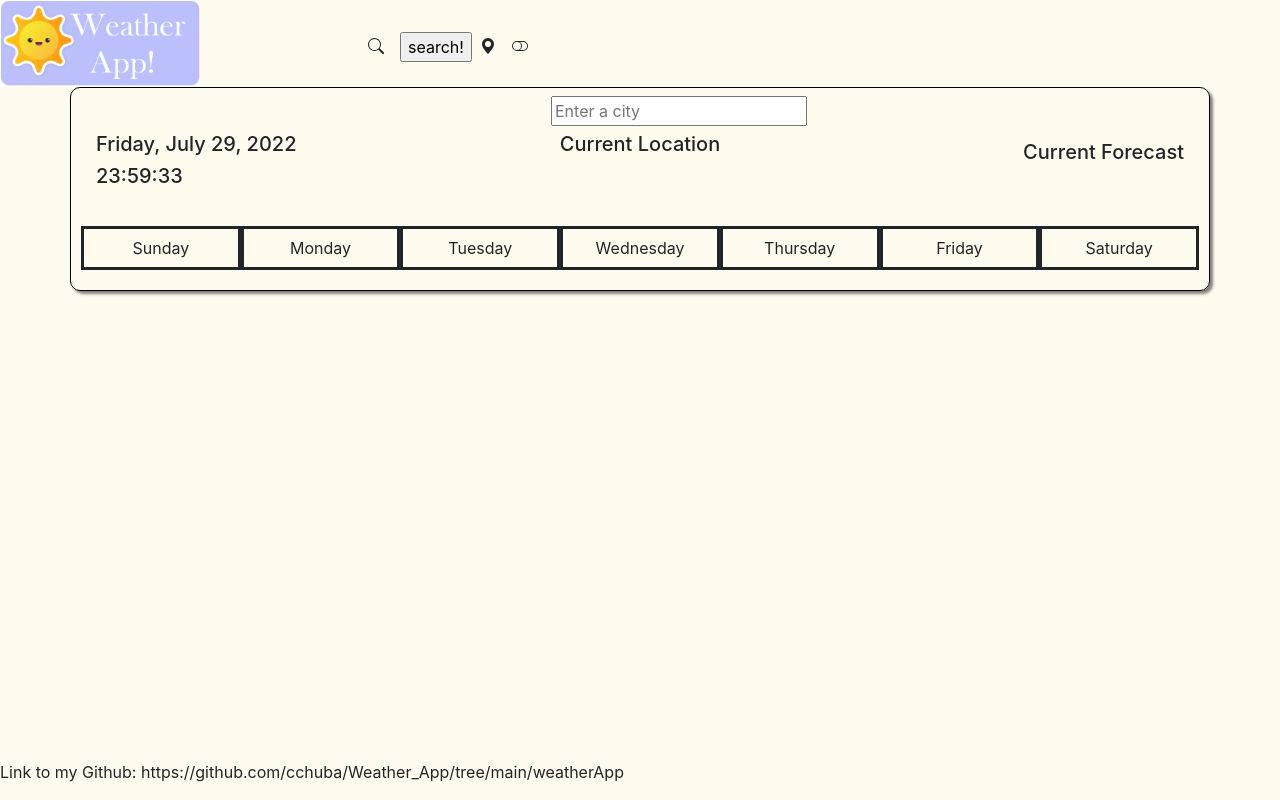
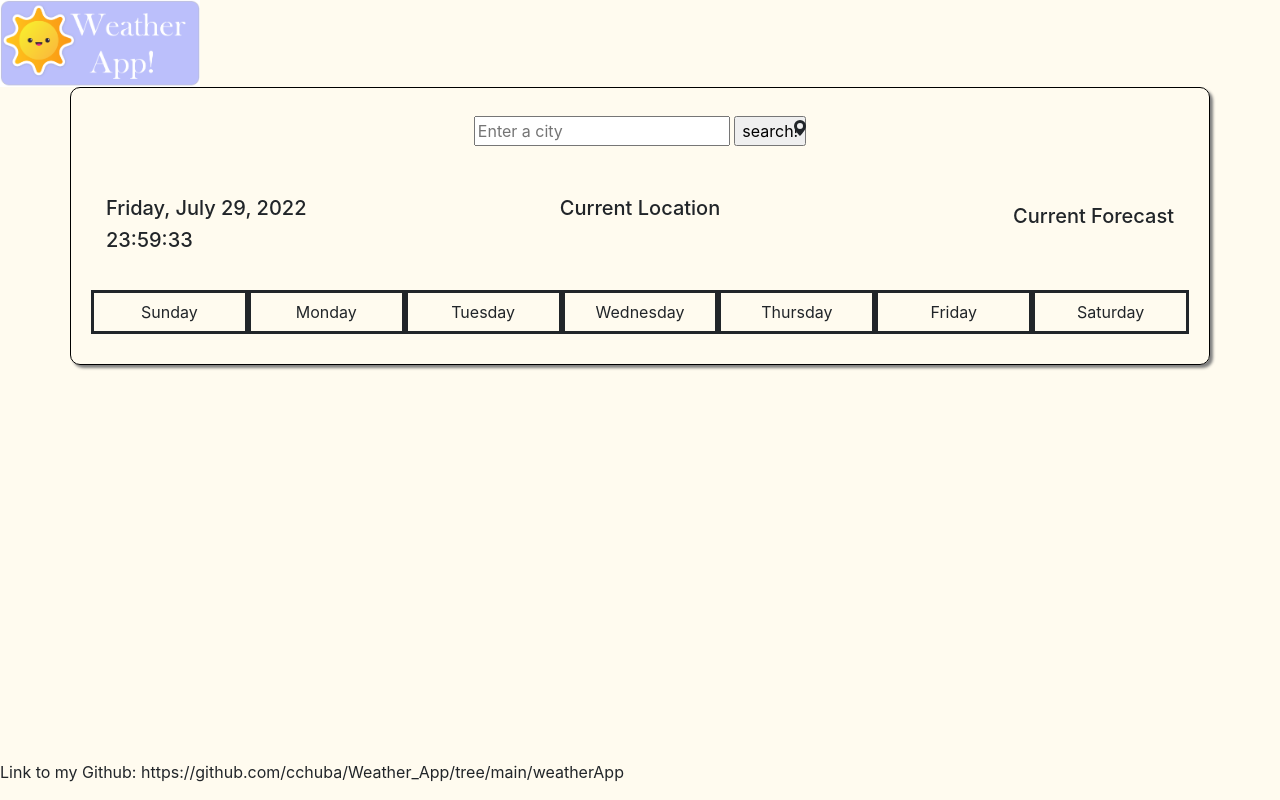
Before and after one commit to cchuba/Weather_App, a website built with Parcel: page weatherApp/index.html in a window 1280 px wide. Built offline with nearby package versions, Linux system fonts and the light colour scheme.

Commit message:
moved search button and geolocation icon

```diff
--- a/weatherApp/index.html
+++ b/weatherApp/index.html
@@ -16,25 +16,6 @@
     <!--Page Logo-->
     <img src="media/weatherAppLogo2.png" alt="app logo" />
 
-    <!--on/off Toggle Switch-->
-    <svg xmlns="http://www.w3.org/2000/svg" width="16" height="16" fill="currentColor"
-      class="bi bi-toggle-off toggleSwitch" viewBox="0 0 16 16">
-      <path
-        d="M11 4a4 4 0 0 1 0 8H8a4.992 4.992 0 0 0 2-4 4.992 4.992 0 0 0-2-4h3zm-6 8a4 4 0 1 1 0-8 4 4 0 0 1 0 8zM0 8a5 5 0 0 0 5 5h6a5 5 0 0 0 0-10H5a5 5 0 0 0-5 5z" />
-    </svg>
-
-    <!-- Location Toggle Icon -->
-    <svg xmlns="http://www.w3.org/2000/svg" width="16" height="16" fill="currentColor"
-      class="bi bi-geo-alt-fill location" viewBox="0 0 16 16">
-      <path d="M8 16s6-5.686 6-10A6 6 0 0 0 2 6c0 4.314 6 10 6 10zm0-7a3 3 0 1 1 0-6 3 3 0 0 1 0 6z" />
-    </svg>
-
-    <!-- Search Icon-->
-    <svg xmlns="http://www.w3.org/2000/svg" width="16" height="16" fill="currentColor" class="bi bi-search searchicon"
-      viewBox="0 0 16 16">
-      <path
-        d="M11.742 10.344a6.5 6.5 0 1 0-1.397 1.398h-.001c.03.04.062.078.098.115l3.85 3.85a1 1 0 0 0 1.415-1.414l-3.85-3.85a1.007 1.007 0 0 0-.115-.1zM12 6.5a5.5 5.5 0 1 1-11 0 5.5 5.5 0 0 1 11 0z" />
-    </svg>
 
     <!--Forecast application block-->
     <div class="container mainApp">
@@ -45,6 +26,12 @@
         <input class="search" type="text" placeholder="Enter a city" />
         <input class="searchSubmit" type="submit" value="search!">
       </form>
+
+      <!-- Location Toggle Icon -->
+      <svg xmlns="http://www.w3.org/2000/svg" width="16" height="16" fill="currentColor" class="bi bi-geo-alt-fill location"
+        viewBox="0 0 16 16">
+        <path d="M8 16s6-5.686 6-10A6 6 0 0 0 2 6c0 4.314 6 10 6 10zm0-7a3 3 0 1 1 0-6 3 3 0 0 1 0 6z" />
+      </svg>
 
 
       <h5 class="currentLocation">
--- a/weatherApp/src/styles.css
+++ b/weatherApp/src/styles.css
@@ -20,7 +20,7 @@ top: 0.5em;
   margin: 0 auto;
   border: solid 1px #000 ;
   border-radius: 10px;
-  padding: 10px 10px 20px 10px;
+  padding: 20px 20px 30px 20px;
   text-align: center;
   box-shadow: 3px 3px 3px gray;
 
@@ -45,24 +45,21 @@ img {
 }
 
 .location {
-  display: inline-block;
-  position: fixed;
-  top: 2.4em;
-  left: 30em;
+  position: relative;
+  left: 10em;
+  bottom: 1.5em;
 }
 
 .search {
  margin: 0 auto;
- position: absolute;
+ position: relative;
  top: 0.5em;
- left: 30em;
+
 }
 
 .searchSubmit {
-  display: inline-block;
-  position: fixed;
-  top: 2em;
-  left: 25em;
+  position: relative;
+  top: .5em;
 }
 
 .searchicon {
```
